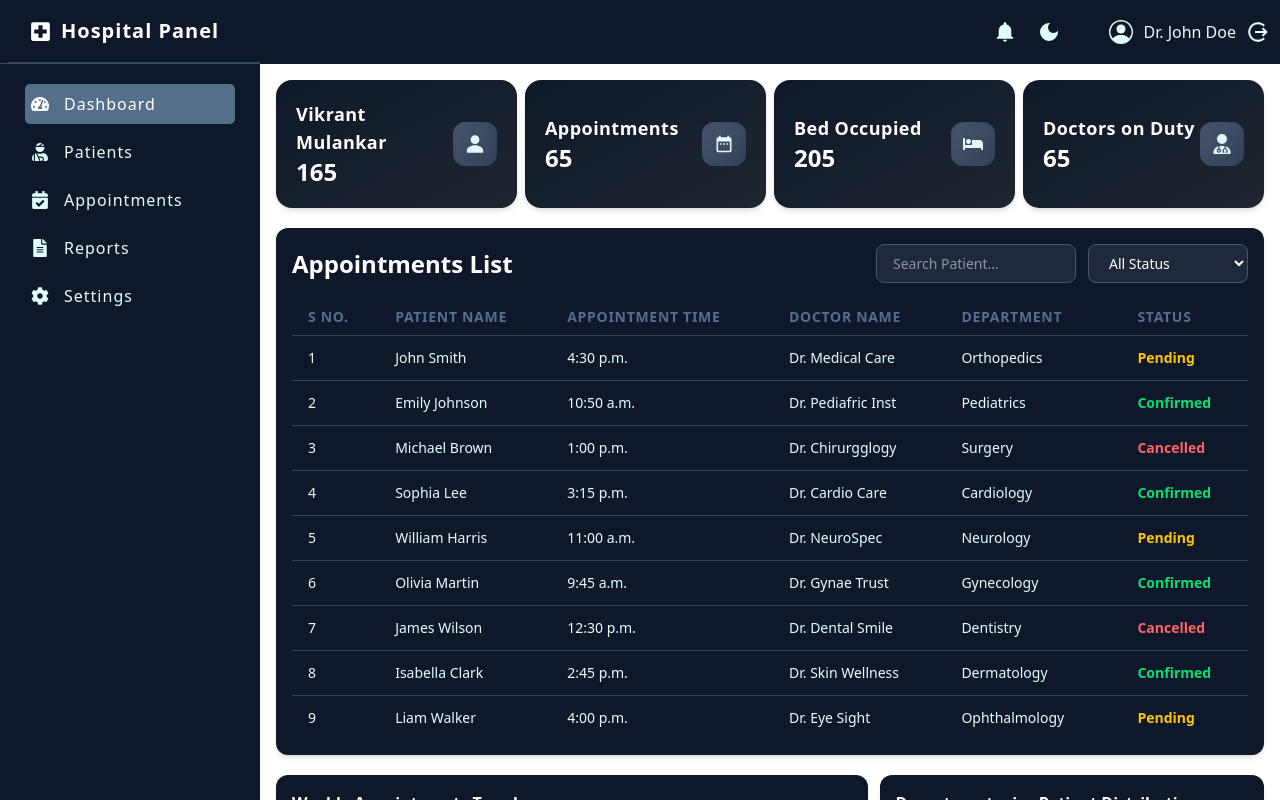
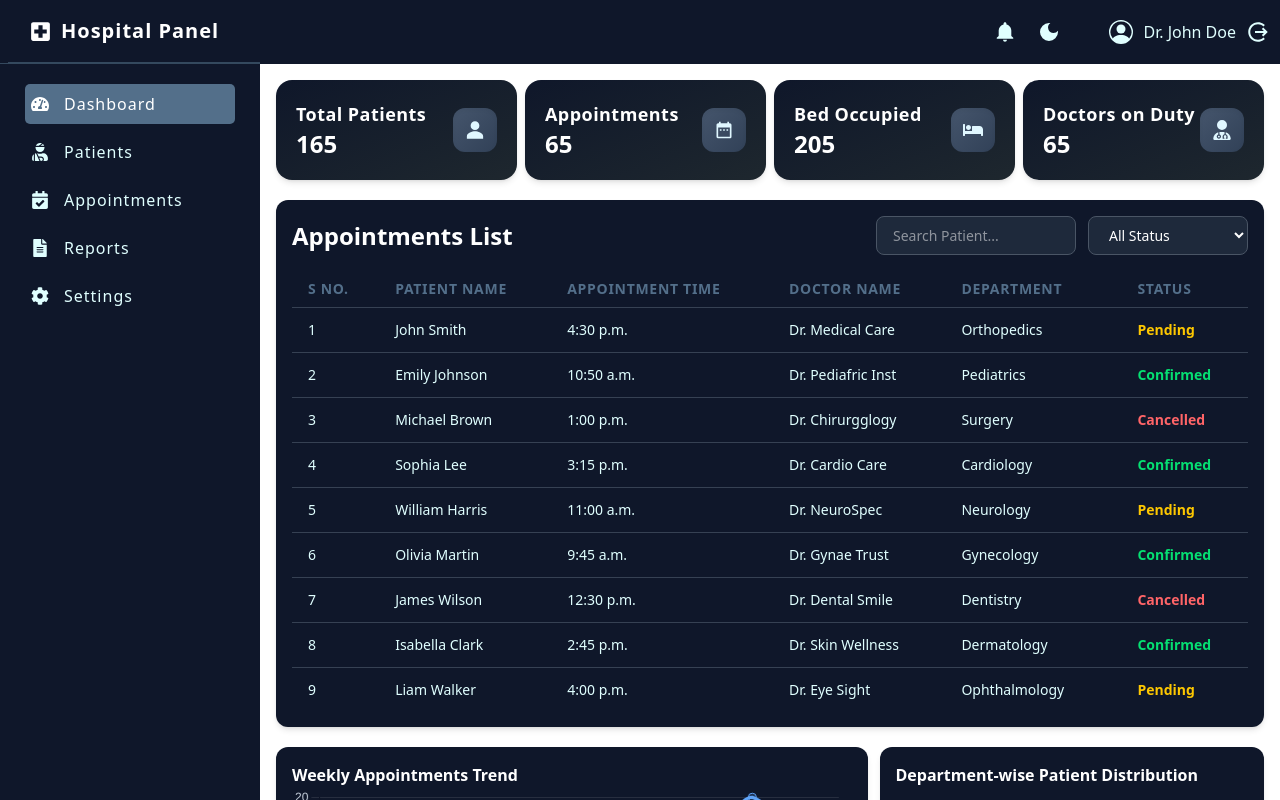
Before and after one commit to vikrant241998/healthcare-dashboard-project, a React (Vite) app: page /dashboard in a window 1280 px wide. Built offline with nearby package versions, Linux system fonts and the light colour scheme.

Commit message:
Your commit message here

```diff
--- a/src/components/Card.jsx
+++ b/src/components/Card.jsx
@@ -12,8 +12,7 @@ const Card = () => {
         <div className="cursor-pointer group w-full sm:max-w-full md:max-w-full lg:max-w-[400px] xl:max-w-[420px] bg-gradient-to-br from-[#0f172a] to-[#1e272e] text-white rounded-2xl shadow-md !p-5 flex flex-row lg:flex-col-reverse xl:flex-row items-center justify-between transition-all duration-300 hover:scale-[1.03] hover:shadow-lg ">
           <div className="!space-y-2 sm:!space-y-2.5 lg:text-center xl:text-left">
             <h4 className="!text-xl sm:!text-xl md:!text-xl lg:!text-xl xl:!text-lg font-semibold tracking-wide transition-all duration-300 group-hover:bg-gradient-to-r group-hover:from-[#A9C5E1] group-hover:to-[#ff9966] group-hover:bg-clip-text group-hover:text-transparent !m-0">
-              {/* Total Patients */}
-              Vikrant Mulankar
+              Total Patients
             </h4>
             <h2 className="!text-xl sm:!text-2xl md:!text-2xl lg:!text-xl xl:!text-2xl font-bold transition-all duration-300 group-hover:bg-gradient-to-r group-hover:from-[#A9C5E1] group-hover:to-[#ff9966] group-hover:bg-clip-text group-hover:text-transparent">
               165
```
